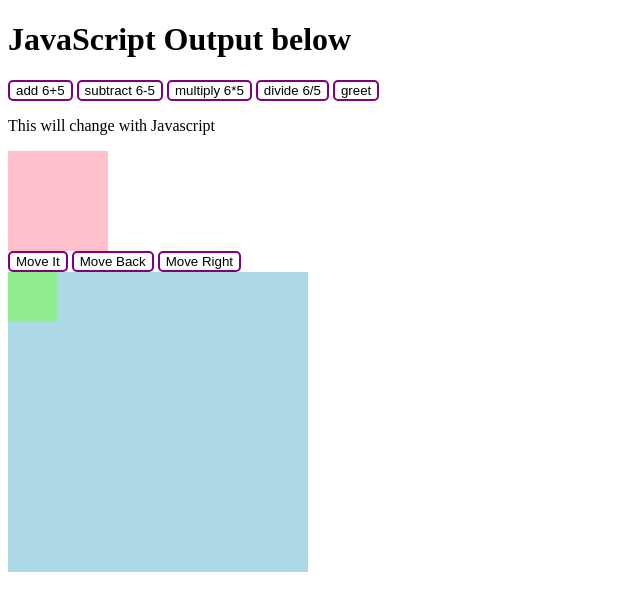
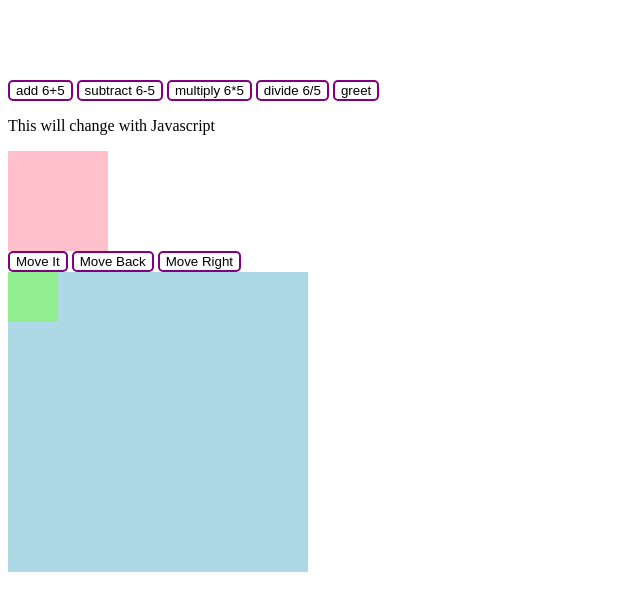
Before and after one commit to 12tanisha12/DesignLeagueTeam, a plain HTML site: page tanisha/tanishajavascriptlab.html in a window 1280 px wide. Shown: the whole page, without its empty margins (0-640 px from the left). Drawn offline with Linux system fonts and the light colour scheme.

Commit message:
Update tanishajavascriptlab.html

```diff
--- a/tanisha/tanishajavascriptlab.html
+++ b/tanisha/tanishajavascriptlab.html
@@ -6,7 +6,7 @@ basic javascript
 </title>
 </head>
 <body>
-<h1>JavaScript Output below</h1>
+<h1 style="font-family:Madimi One; color:white;letter-spacing:0.1cm">JavaScript Output below</h1>
 <button type="button" onclick="addition()">add 6+5</button>
 <button type="button" onclick="subtraction()">subtract 6-5</button>
 <button type="button" onclick="multiply()">multiply 6*5</button>
```
